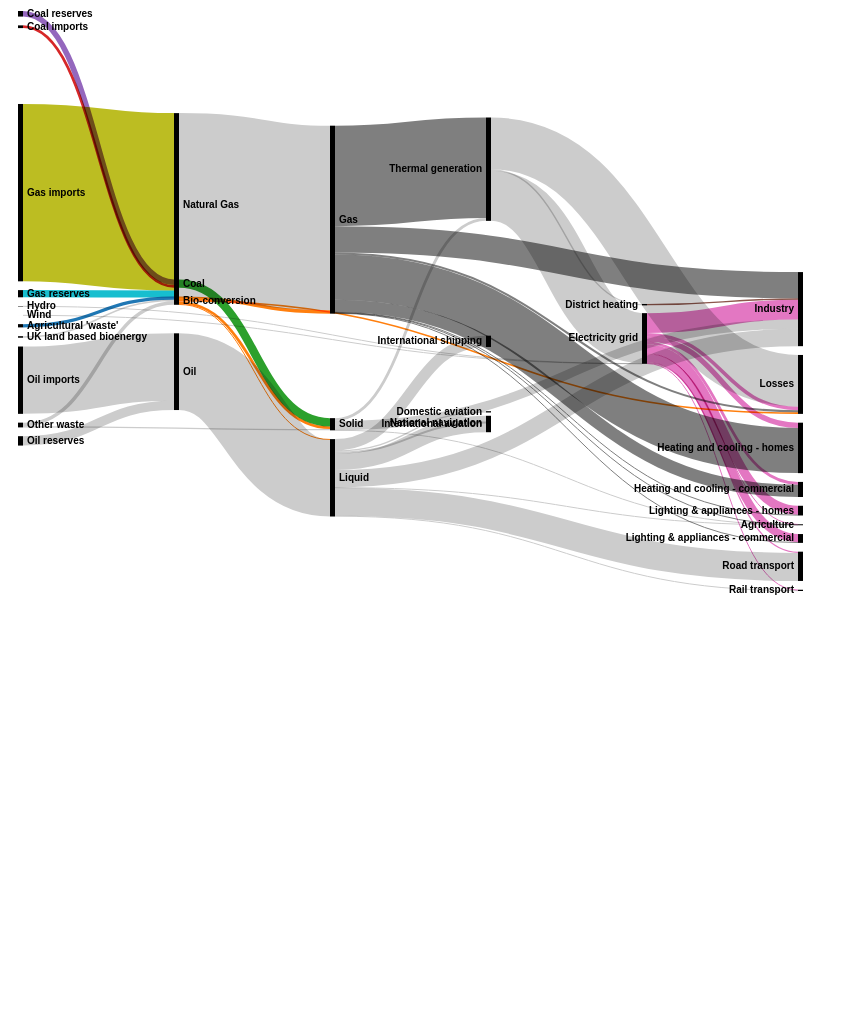
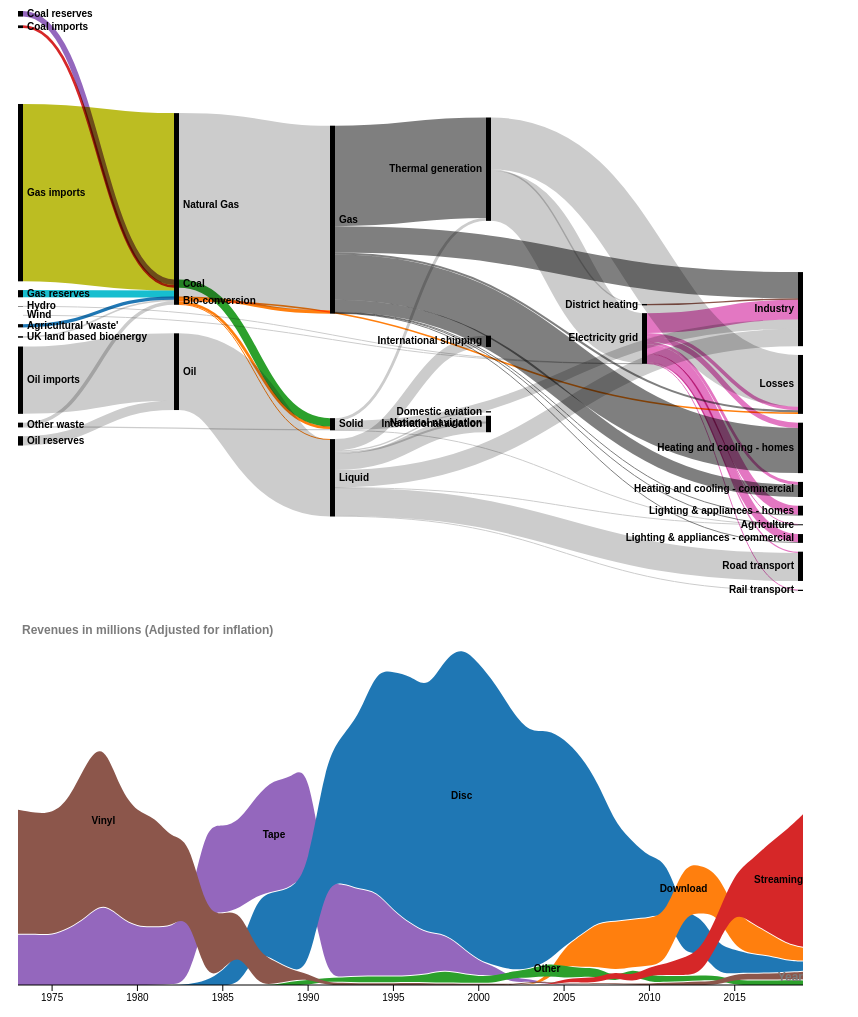
Before and after one commit to tottobre/infovis, a plain HTML site: page index.html in a window 1280 px wide. Shown: the part 79-1096 px from the top of the page, without its empty margins (0-858 px from the left). Before the commit the page ends 800 px from the top, so only its background shows below. Drawn offline with Linux system fonts and the light colour scheme.

Commit message:
Update index.html

```diff
--- a/index.html
+++ b/index.html
@@ -9,6 +9,8 @@
     <h1>Hola Mundo!</h1>
 
 <object type="image/svg+xml" data="viz.svg"></object>
+  <object type="image/svg+xml" data="2do_grafico.svg"></object>
+
 
 </body>
 </html>
```
